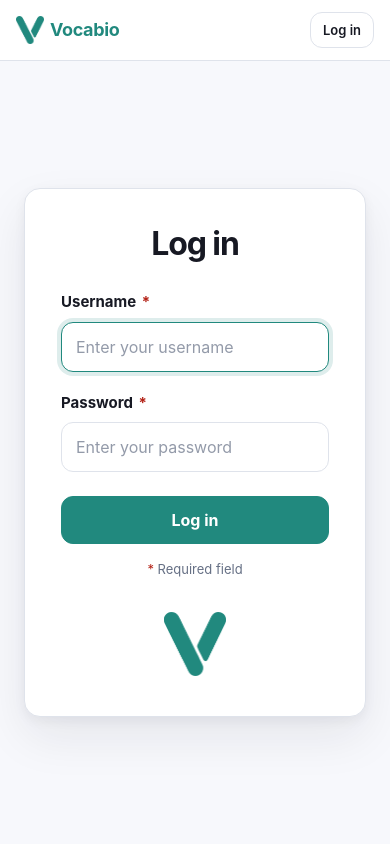
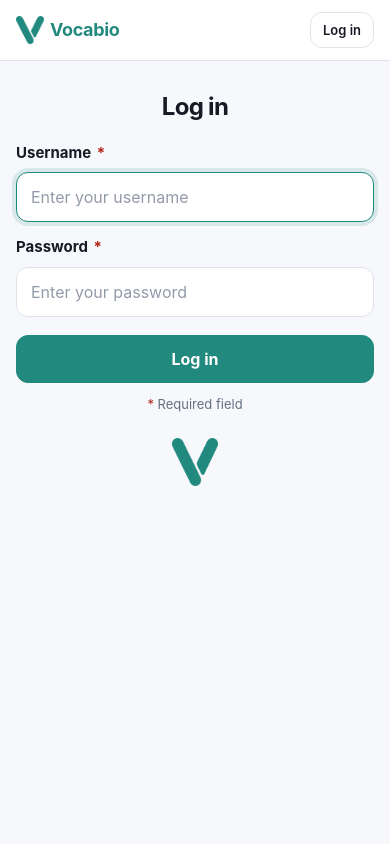
Before and after one commit to alex-nuclearboy/lexicon, a Django app: page /accounts/login/ in a window 390 px wide. Run offline with Django 5.2, Linux system fonts and the light colour scheme; parts of the project's set-up code (start-up, migrations or seed data) failed here and were passed over.

Commit message:
feat(ui): add responsive login page layout
Adapt the login page for desktop, tablet and mobile viewports. Keep a wider card layout on desktop, use a slightly narrower card on tablets, and switch to a borderless full-width form on mobile devices. Adjust spacing, typography, logo sizing and vertical alignment for smaller screens while preserving accessible touch-friendly form controls.

```diff
--- a/accounts/static/accounts/css/login.css
+++ b/accounts/static/accounts/css/login.css
@@ -1,6 +1,5 @@
 .login-page {
     flex: 1;
-
     padding: 3rem 1.5rem;
 
     display: grid;
@@ -9,20 +8,19 @@
 
 .login-card {
     width: min(100%, 28rem);
-    padding: 2.25rem;
+    padding: 2rem 2.25rem;
 
     border: 1px solid var(--colour-border);
     border-radius: 1rem;
 
     background: var(--colour-surface);
-
     box-shadow: var(--shadow-card);
 
     text-align: center;
 }
 
 .login-card__header {
-    margin-bottom: 1.75rem;
+    margin-bottom: 1.5rem;
 }
 
 .login-card__title {
@@ -30,15 +28,15 @@
 
     color: var(--colour-text);
 
-    font-size: 2rem;
+    font-size: 1.75rem;
     font-weight: 750;
     line-height: 1.2;
-    letter-spacing: -0.035em;
+    letter-spacing: -0.03em;
 }
 
 .login-form {
     display: grid;
-    gap: 1.25rem;
+    gap: 1rem;
 
     text-align: left;
 }
@@ -49,7 +47,7 @@
 }
 
 .login-card__required-note {
-    margin: 1rem 0 0;
+    margin: 0.875rem 0 0;
 
     color: var(--colour-text-muted);
 
@@ -61,9 +59,9 @@
 }
 
 .login-card__logo-link {
-    width: 4.5rem;
-    height: 4.5rem;
-    margin: 1.75rem auto 0;
+    width: 4rem;
+    height: 4rem;
+    margin: 1.5rem auto 0;
 
     display: grid;
     place-items: center;
@@ -76,8 +74,8 @@
 }
 
 .login-card__logo {
-    width: 4rem;
-    height: 4rem;
+    width: 3.5rem;
+    height: 3.5rem;
 
     object-fit: contain;
 }
@@ -96,6 +94,74 @@
     outline-offset: 4px;
 }
 
+/* Tablet. */
+@media (max-width: 64rem) and (min-width: 40.0625rem) {
+    .login-card {
+        width: min(100%, 26rem);
+        padding: 2rem;
+    }
+}
+
+/* Mobile. */
+@media (max-width: 40rem) {
+    .login-page {
+        padding: 2rem 1rem;
+
+        place-items: start center;
+    }
+
+    .login-card {
+        width: 100%;
+        max-width: 28rem;
+        padding: 0;
+
+        border: 0;
+        border-radius: 0;
+
+        background: transparent;
+
+        box-shadow: none;
+    }
+
+    .login-card__header {
+        margin-bottom: 1.25rem;
+    }
+
+    .login-card__title {
+        font-size: 1.5rem;
+    }
+
+    .login-form {
+        gap: 0.875rem;
+    }
+
+    .login-card__required-note {
+        margin-top: 0.75rem;
+    }
+
+    .login-card__logo-link {
+        width: 3.5rem;
+        height: 3.5rem;
+        margin-top: 1.25rem;
+
+        border-radius: 0.75rem;
+    }
+
+    .login-card__logo {
+        width: 3rem;
+        height: 3rem;
+    }
+}
+
+
+/* Very narrow mobile screens. */
+@media (max-width: 22rem) {
+    .login-page {
+        padding-inline: 0.75rem;
+    }
+}
+
+
 @media (prefers-reduced-motion: reduce) {
     .login-card__logo-link {
         transition: none;
--- a/static/css/components/form.css
+++ b/static/css/components/form.css
@@ -88,3 +88,9 @@
 .form-errors p + p {
     margin-top: 0.375rem;
 }
+
+.form-field__label,
+.form-field__error,
+.form-errors {
+    overflow-wrap: anywhere;
+}
--- a/static/css/components/messages.css
+++ b/static/css/components/messages.css
@@ -33,3 +33,25 @@
     background: var(--colour-error-background);
     color: var(--colour-error);
 }
+
+/* Tablet and mobile. */
+@media (max-width: 48rem) {
+    .messages {
+        width: calc(100% - 2rem);
+        margin-top: 0.75rem;
+        gap: 0.5rem;
+    }
+
+    .message {
+        padding: 0.75rem 0.875rem;
+
+        font-size: 0.875rem;
+    }
+}
+
+/* Small mobile screens. */
+@media (max-width: 26rem) {
+    .messages {
+        width: calc(100% - 1.5rem);
+    }
+}
```
